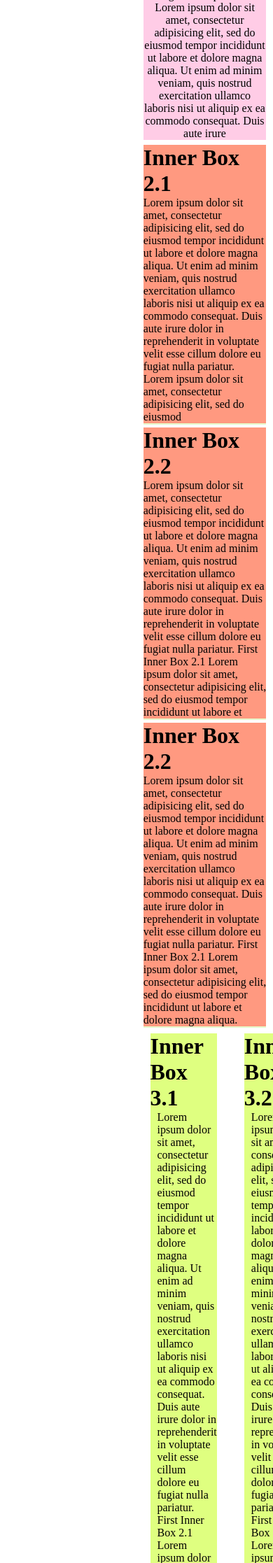
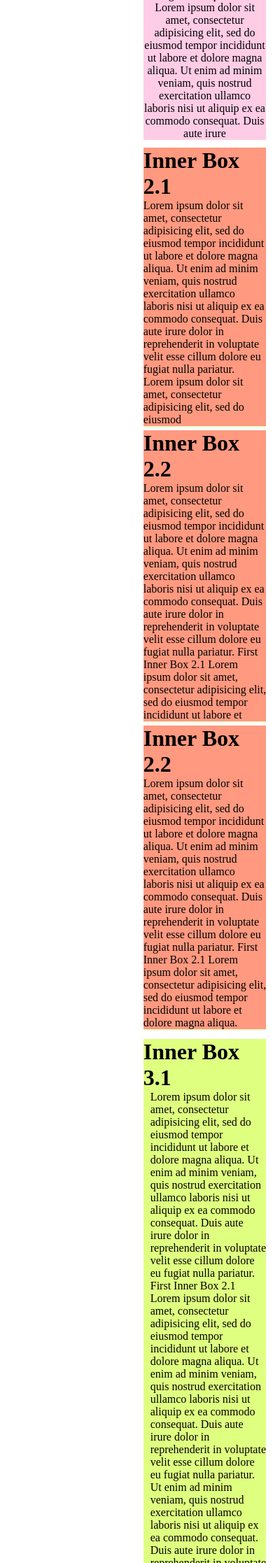
Before and after one commit to modina04836/GA-Dashboard, a PHP site: page /container.html in a window 390 px wide. Shown: the part 1132-3366 px from the top of the page at 70% size. Run offline with PHP 8.4, Linux system fonts and the light colour scheme; some libraries are stand-ins or nearby versions.

Commit message:
small tweaks

```diff
--- a/front-end-jasper/site.css
+++ b/front-end-jasper/site.css
@@ -5,13 +5,17 @@ html, body{
 	}
 		#box-left, .innerLeft {
 		    float: left;
-		    width: 	50%;
+		    width: 	49%;
  		}
 		#box-right, .innerRight {
 			width: 50%;
 		    float: right;
 		}
+		.innerRight, .innerLeft{
+			margin-top: 2%;
+		}
 		.inner1{
+			margin-top: 5%;
 			float: left;
 		    width: 30%;
 		    height: 100%;
@@ -36,18 +40,17 @@ html, body{
 			background: #dfff80;
 			width: 100%;
 			height: 100%;
-
+		}
+		.inner3 p{
+			column-count: 2;
+			column-gap: 10%;
 		}
 		iframe{
-			height: 100%;
 			width: 100%;
 		}
 		h1, p{
 			margin-top: 0;
 			margin-bottom: 0;
-		}
-		.innerLeft{
-			width: 50%;
 		}
 
 
@@ -61,21 +64,22 @@ html, body{
 			.innerRight{
 				width: 100%;
 				float: right;
-				display: 	flex;
+				display: flex;
 				overflow: auto;
-
 			}
 			.inner3{
 				width: 100%;
 			}
 			.inner1{
 			    width: 30%;
+			    margin-top: 0;
 			}
 			#box2{
 				width: 38%;
 			}
 			.inner3 p{
 				margin-left: 10px;
+				column-count: 1;
 			}
    	 	}
    	 	@media only screen and (max-width: 1100px) {
@@ -86,14 +90,15 @@ html, body{
 				display: block;
 				overflow: auto;
    	 		}
-   	 		.innerLeft{
+   	 		.innerLeft, .innerRight{
    	 			display: block;
    	 			width: 100%;
    	 		}
 
    	 		.inner3{
-   	 			width: 180%;
-   	 			margin: 2% 10%;
+   	 			width: 90%;
+   	 			margin-left: 5%;
+   	 			margin-top: 2%;
    	 		}
 
    	 	}
```
